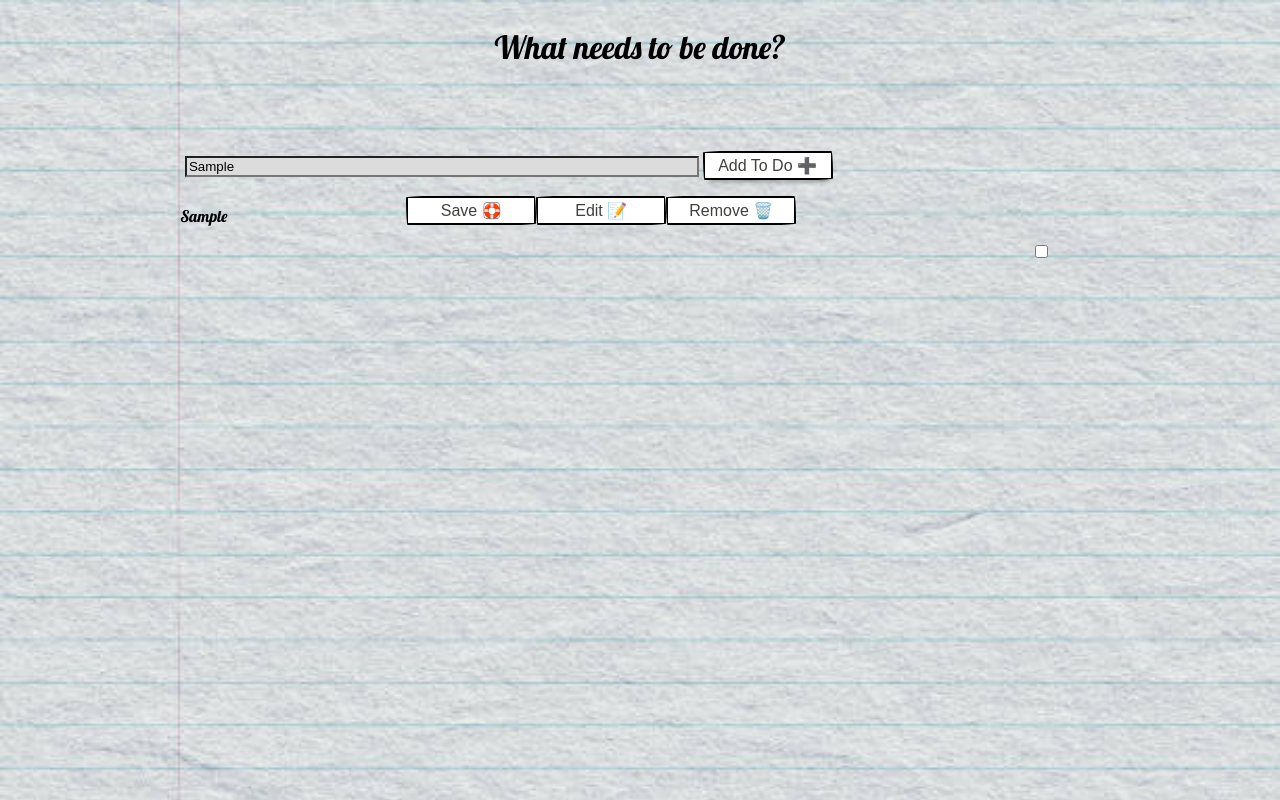
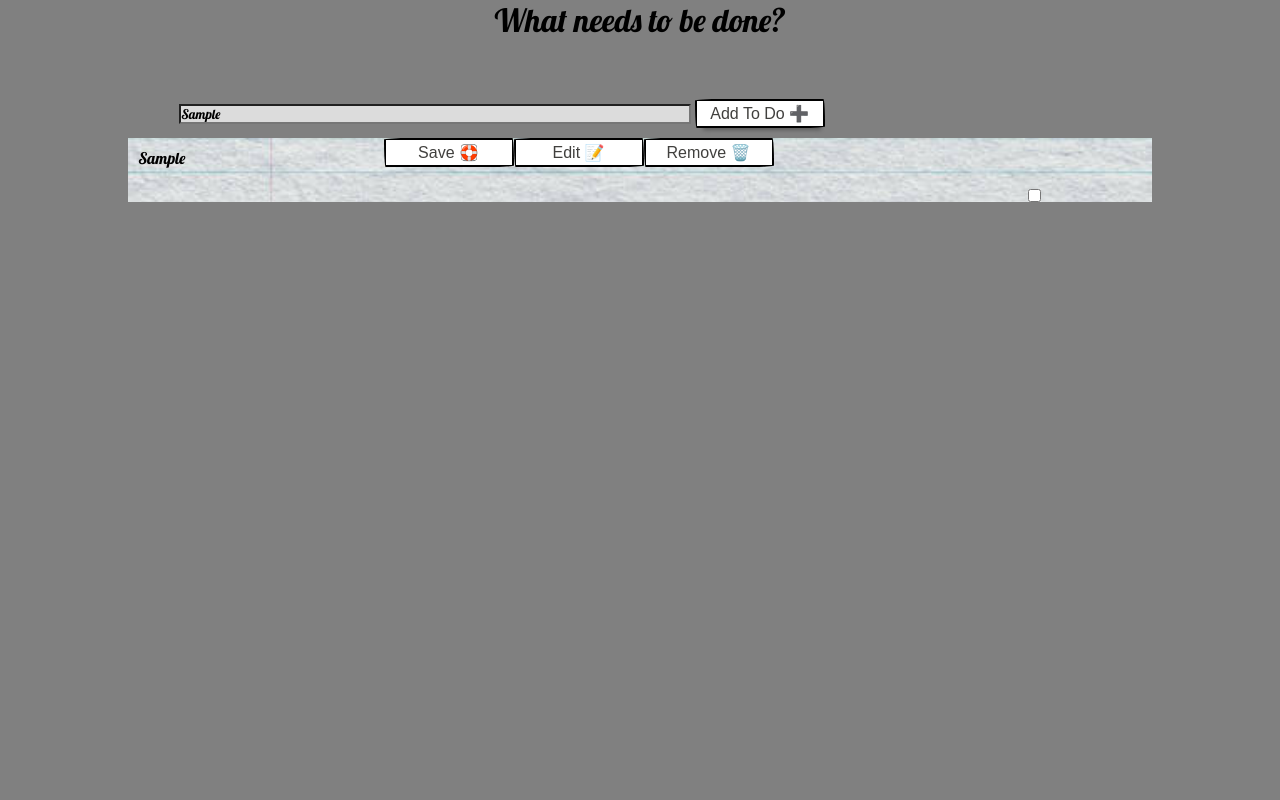
Before and after one commit to JonathanBanerjee/todo, a plain HTML site: page index.html in a window 1280 px wide. Both pictures are taken after typing "Sample" into the empty fields and a click on the button "Add To Do ➕". Drawn offline with Linux system fonts and the light colour scheme.

Commit message:
adding background

```diff
--- a/styles.css
+++ b/styles.css
@@ -1,3 +1,12 @@
+* {
+  font-family: "Lobster", sans-serif;
+  font-weight: 400;
+  font-style: normal;
+  margin: 0;
+  padding: 0;
+  box-sizing: border-box;
+}
+
 .label-wrapper {
   display: flex;
   justify-content: center;
@@ -8,8 +17,7 @@
 }
 
 body {
-  background: url(./images/todo.jpg);
-  background-size: cover;
+  background-color: grey;
 }
 
 input {
@@ -19,8 +27,9 @@ input {
   background-color: gainsboro;
 }
 
-input[type="checkbox" i] {
-  background-color: green;
+input[type="checkbox"] {
+  display: flex;
+  align-items: center;
 }
 
 .task {
@@ -43,6 +52,8 @@ ul {
   display: flex;
   justify-content: flex-start;
   margin: 10px 10%;
+  background: url(./images/todo.jpg);
+  background-size: cover;
 }
 
 button {
```
